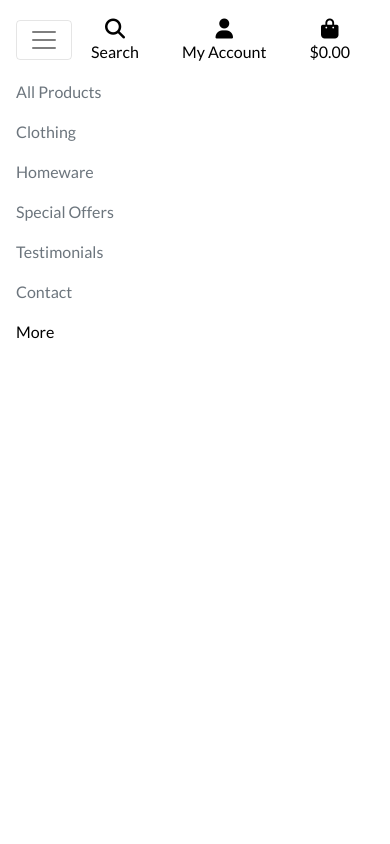
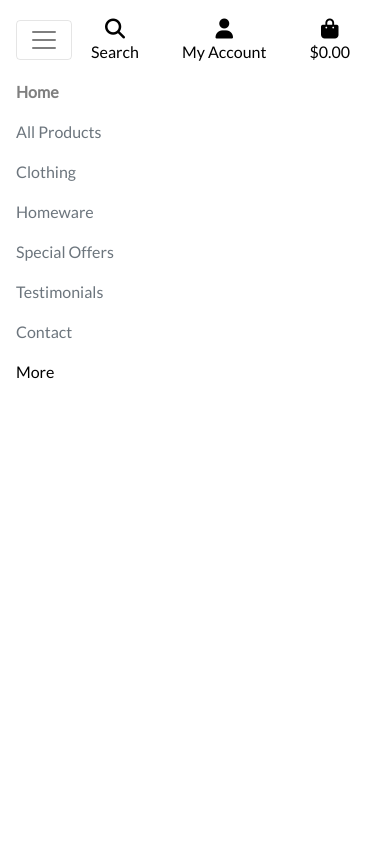
Before and after one commit to Marcopolo1975/PP-5, a Django app: page /bag/ in a window 390 px wide, after a click that opens the changed part. Run offline with Django 3.2, Linux system fonts and the light colour scheme; some libraries are stand-ins or nearby versions.

Commit message:
added home link to mobile header menu

```diff
--- a/templates/includes/main-nav.html
+++ b/templates/includes/main-nav.html
@@ -1,5 +1,10 @@
 <div class="collapse navbar-collapse" id="main-nav">
     <ul class="navbar-nav w-auto mx-auto">
+        <li class="nav-item d-block d-lg-none">
+            <a class="font-weight-bold nav-link mr-3" href="{% url 'home' %}" id="home-link">
+                Home
+            </a>
+        </li>
         <li class="nav-item dropdown">
             <a class="nav-link text-secondary mr-3" href="#" id="all-products-link" data-toggle="dropdown" aria-haspopup="true" aria-expanded="false">
                 All Products
```
